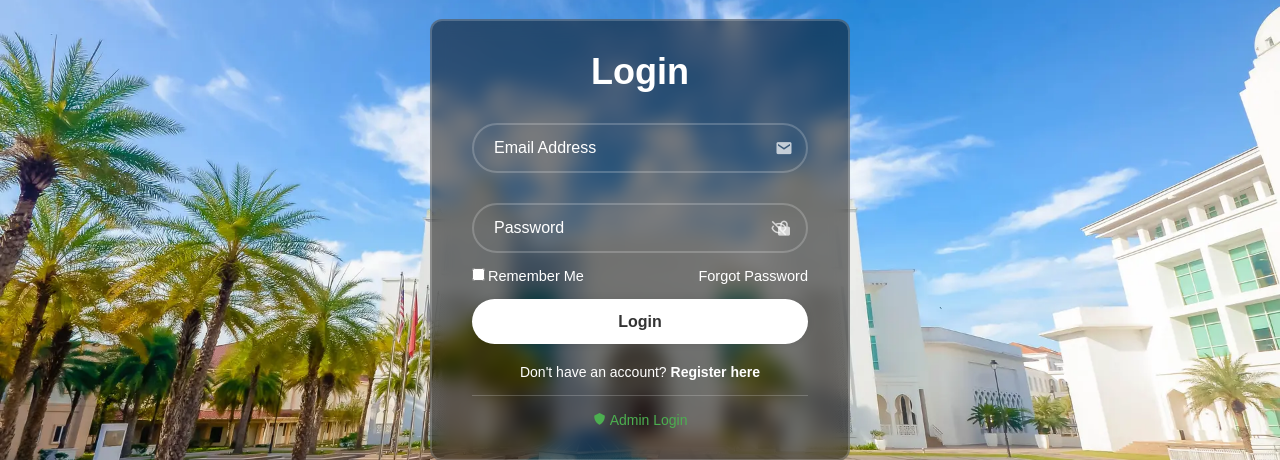
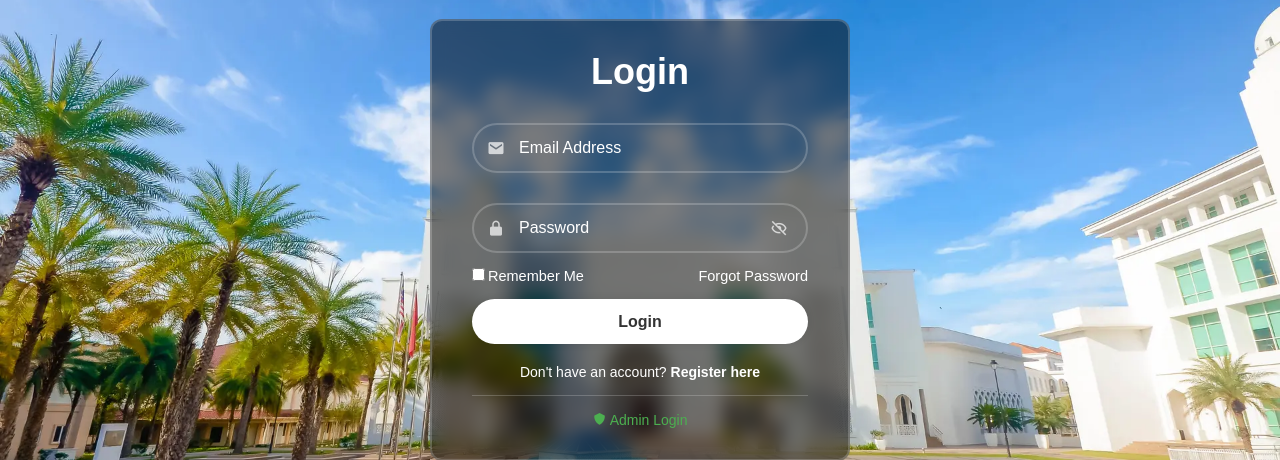
Before and after one commit to d7mo25/AIU-RESUME-ANALYZER, a FastAPI app: page / in a window 1280 px wide. Shown: the part 160-620 px from the top of the page. Run offline with FastAPI, Linux system fonts and the light colour scheme.

Commit message:
Update index.html

```diff
--- a/templates/index.html
+++ b/templates/index.html
@@ -97,16 +97,16 @@
       color: rgba(255, 255, 255, 0.7);
     }
 
-    /* Lock icon positioning (left side) */
+    /* Lock and envelope icons positioning (left side) */
     .input-box .bxs-lock-alt,
     .input-box .bxs-envelope {
-      right: 15px;
+      left: 15px;
       z-index: 1;
     }
 
     /* Password toggle positioning (right side) */
     .password-toggle {
-      right: 45px;
+      right: 15px;
       cursor: pointer;
       z-index: 2;
       transition: color 0.3s ease;
@@ -119,12 +119,14 @@
     /* Adjust input padding for password field to accommodate both icons */
     .input-box input[type="password"],
     .input-box input[type="text"] {
-      padding-right: 80px;
+      padding-left: 45px;
+      padding-right: 45px;
     }
 
     /* Regular input padding for email field */
     .input-box input[type="email"] {
-      padding-right: 45px;
+      padding-left: 45px;
+      padding-right: 15px;
     }
   </style>
 </head>
```
